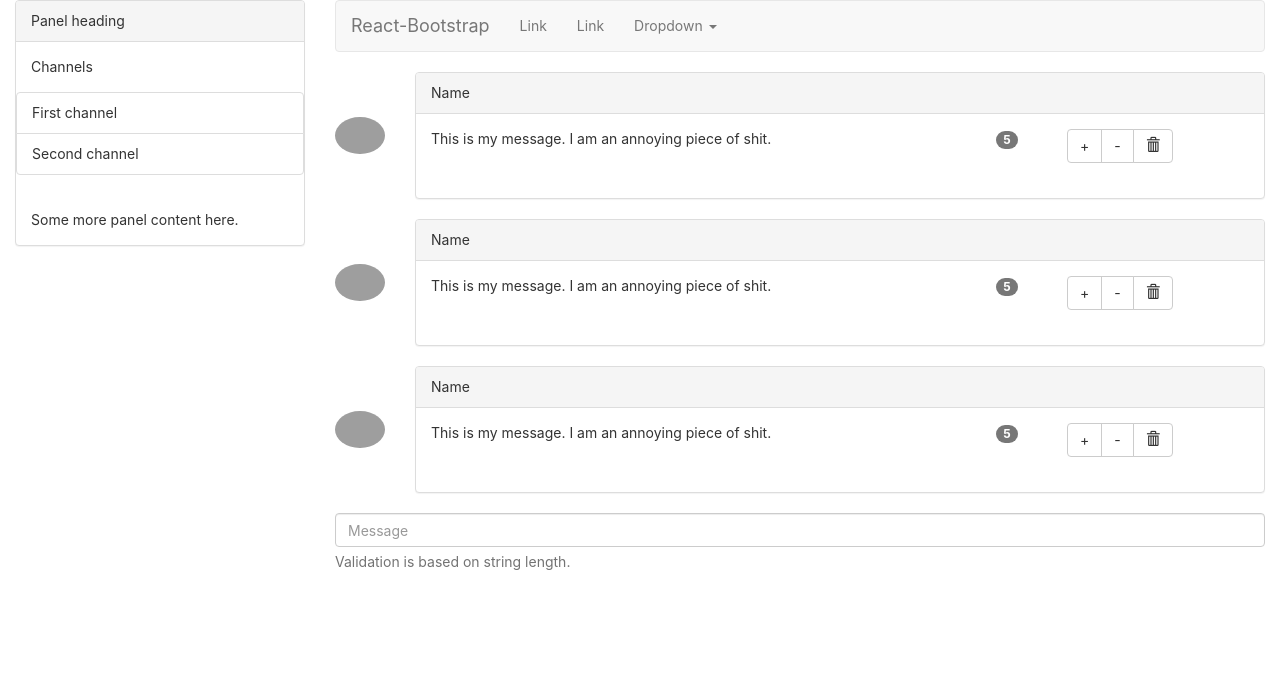
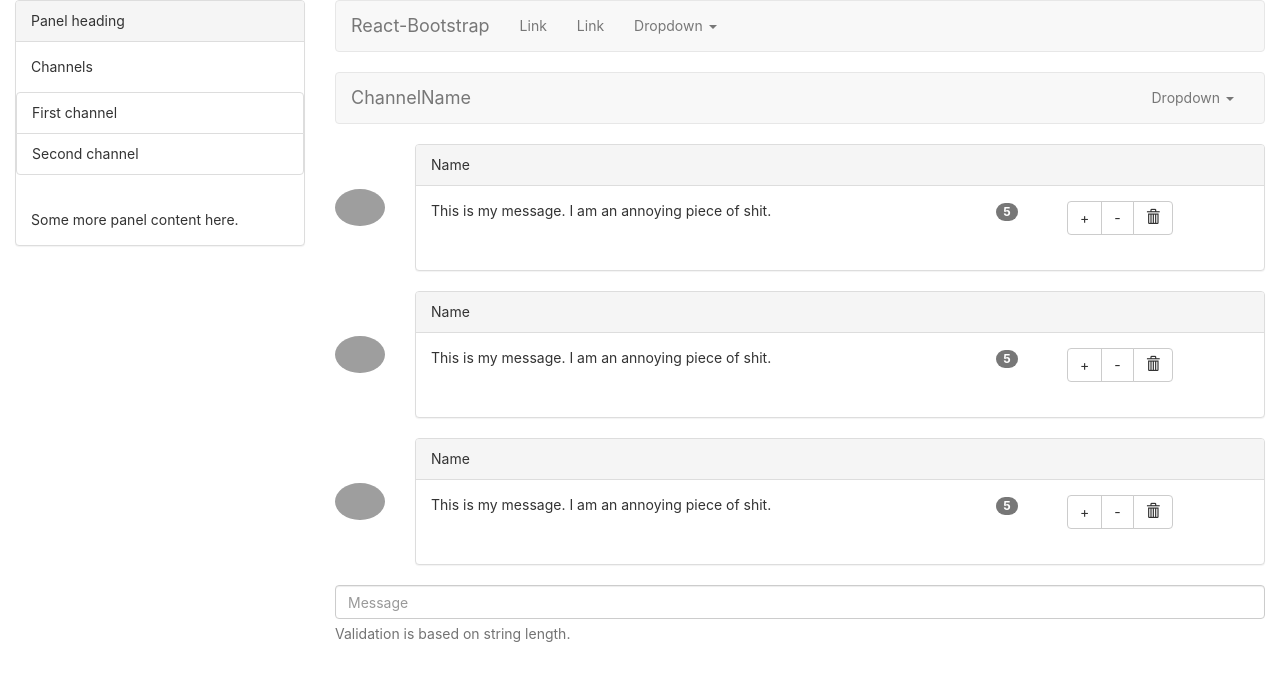
Before and after one commit to adamkral12/PV247, a React (Create React App) app: page / in a window 1280 px wide. Shown: the top 680 px of the page. Built offline with nearby package versions, Linux system fonts and the light colour scheme; grey boxes are pictures that could not be loaded; the HTML template or start-up script is replaced by a standard one.

Commit message:
Channel Navbar, pullRight doesn't work properly without fluid property on Navbar

```diff
--- /dev/null
+++ b/src/Screen/Body/ChannelNavbar.js
@@ -0,0 +1,27 @@
+import React, { Component } from 'react';
+import {MenuItem, Nav, Navbar, NavDropdown} from "react-bootstrap";
+
+export default class ChannelNavbar extends Component {
+    render() {
+        return (
+                <Navbar collapseOnSelect fluid>
+                    <Navbar.Header>
+                        <Navbar.Brand>
+                            <a href="#brand">ChannelName</a>
+                        </Navbar.Brand>
+                        <Navbar.Toggle/>
+                    </Navbar.Header>
+                    <Navbar.Collapse>
+                        <Nav pullRight>
+                            <NavDropdown eventKey={1} title="Dropdown" id="basic-nav-dropdown"
+                            >
+                                <MenuItem eventKey={1.1}>Change name</MenuItem>
+                                <MenuItem eventKey={1.2}>Invite member</MenuItem>
+                                <MenuItem divider/>
+                                <MenuItem eventKey={1.3}>Delete</MenuItem>
+                            </NavDropdown>
+                        </Nav>
+                    </Navbar.Collapse>
+                </Navbar>);
+    }
+}
--- a/src/Screen/Body/MessageBoard.js
+++ b/src/Screen/Body/MessageBoard.js
@@ -1,11 +1,13 @@
 import React, { Component } from 'react';
 import Post from "./Post";
 import MessageForm from "./MessageForm";
+import ChannelNavbar from "./ChannelNavbar";
 
 export default class MessageBoard extends Component {
     render() {
         return (
             <div>
+                <ChannelNavbar/>
                 <Post/>
                 <Post/>
                 <Post/>
```
